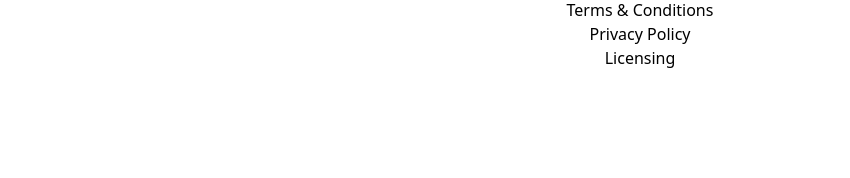
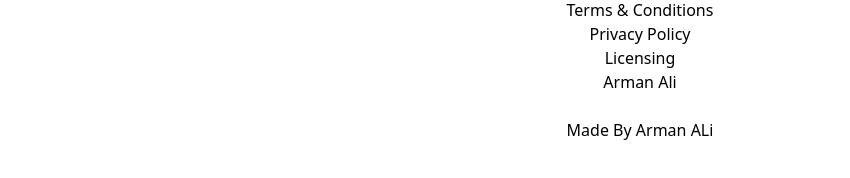
Before and after one commit to Arman-ali1/Infinity-blog, a React (Vite) app: page / in a window 1280 px wide. Shown: the part 582-760 px from the top of the page, without its empty margins (0-850 px from the left). Built offline with nearby package versions, Linux system fonts and the light colour scheme; no server answers.

Commit message:
Initial commit

```diff
--- a/src/components/Footer/Footer.jsx
+++ b/src/components/Footer/Footer.jsx
@@ -131,10 +131,20 @@ function Footer() {
                                         Licensing
                                     </Link>
                                 </li>
+                                <li>
+                                    <Link
+                                        className=" text-base font-medium text-gray-900 hover:text-gray-700"
+                                        to="/"
+                                    >
+                                        Arman Ali
+                                    </Link>
+                                </li>
                             </ul>
                         </div>
                     </div>
                 </div>
+                <br></br>
+                <h1 className='text-red-600'>Made By Arman ALi</h1>
             </div>
         </section>
   )
```
